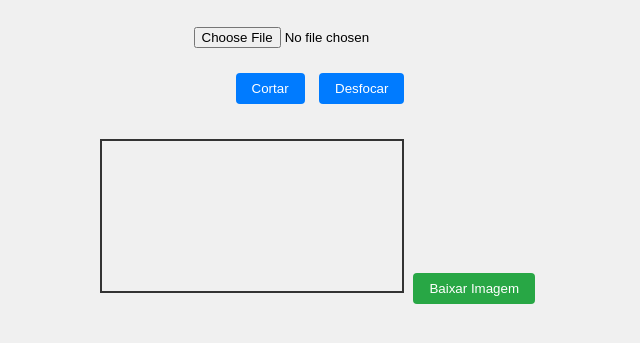
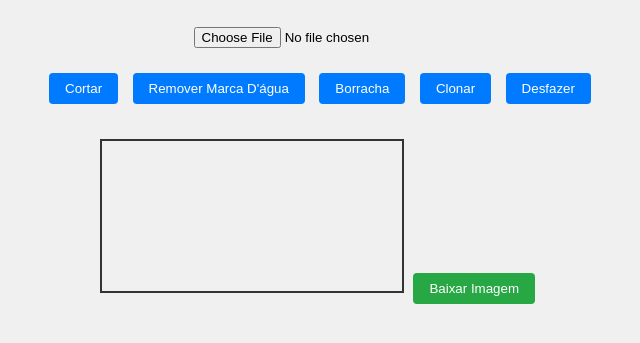
Before and after one commit to rtoram/xperidagua, a plain HTML site: page index.html in a window 1280 px wide. Shown: the part 129-472 px from the top of the page, without its empty margins (320-960 px from the left). Drawn offline with Linux system fonts and the light colour scheme.

Commit message:
Update index.html

```diff
--- a/index.html
+++ b/index.html
@@ -13,7 +13,10 @@
     <input type="file" id="upload" accept="image/*">
     <div id="tools">
         <button onclick="cropMode()">Cortar</button>
-        <button onclick="blurMode()">Desfocar</button>
+        <button onclick="inpaintMode()">Remover Marca D'água</button>
+        <button onclick="eraseMode()">Borracha</button>
+        <button onclick="cloneMode()">Clonar</button>
+        <button onclick="undo()">Desfazer</button>
     </div>
     <canvas id="canvas"></canvas>
     <button id="downloadBtn" onclick="download()">Baixar Imagem</button>
```
